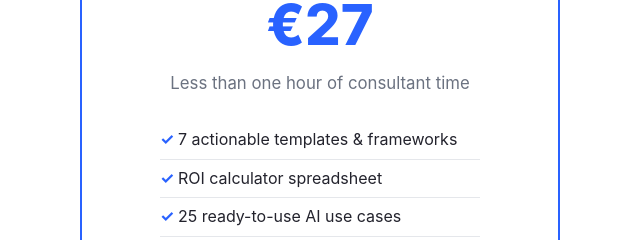
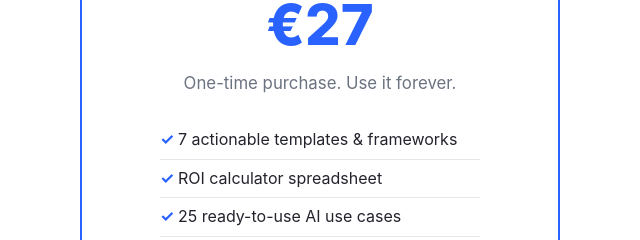
Before and after one commit to beornsco/beornsco.github.io, a plain HTML site: page index.html in a window 1280 px wide. Shown: the part 2821-3061 px from the top of the page, 320-960 px from the left. Drawn offline with Linux system fonts and the light colour scheme.

Commit message:
Change pricing tagline to: One-time purchase. Use it forever.

```diff
--- a/index.html
+++ b/index.html
@@ -125,7 +125,7 @@ footer strong{color:#fff;display:block;font-size:1rem;margin-bottom:4px}
 <div class="container">
   <div class="price-card fade-in">
     <div class="amount">€27</div>
-    <div class="subtitle">Less than one hour of consultant time</div>
+    <div class="subtitle">One-time purchase. Use it forever.</div>
     <ul>
       <li>7 actionable templates &amp; frameworks</li>
       <li>ROI calculator spreadsheet</li>
```
